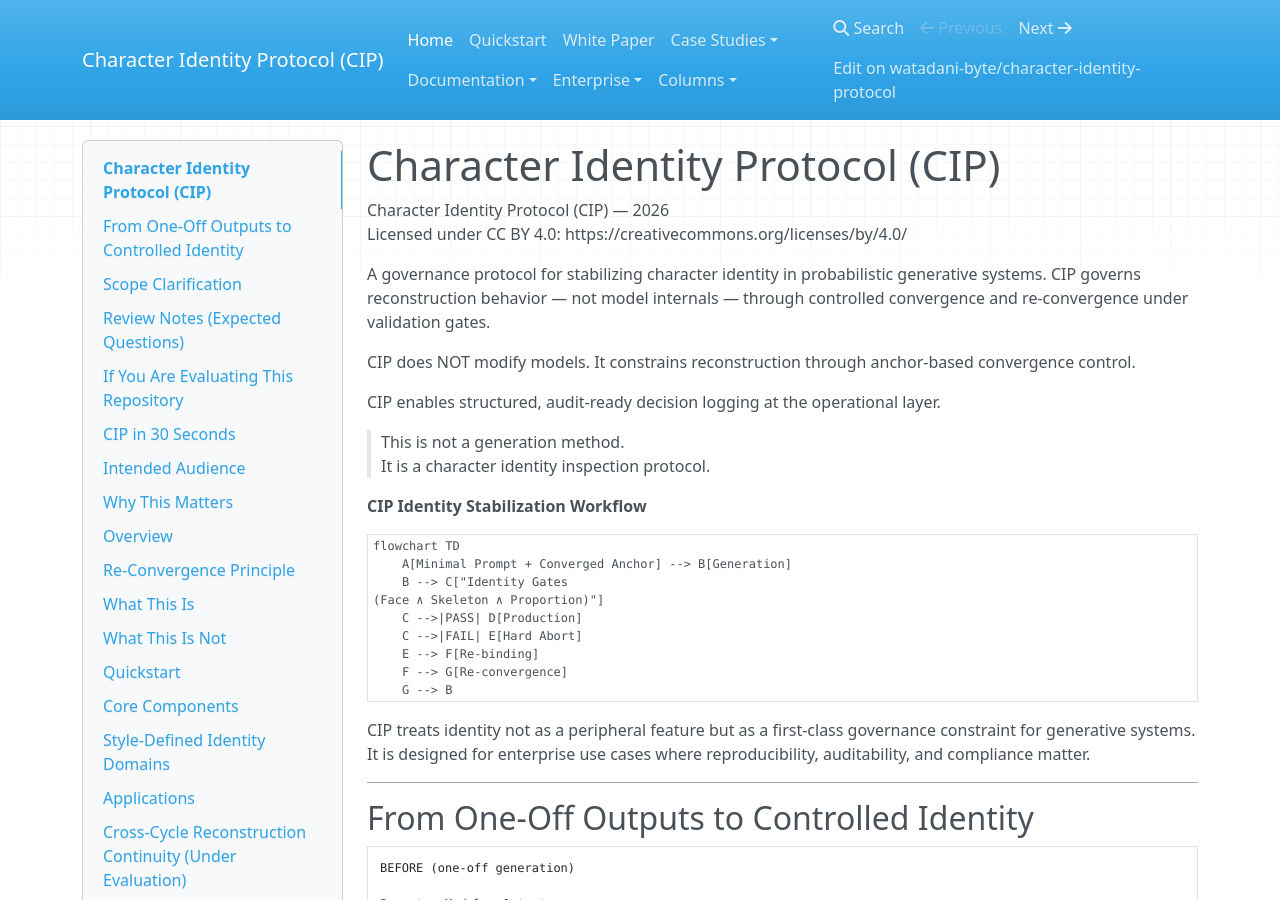
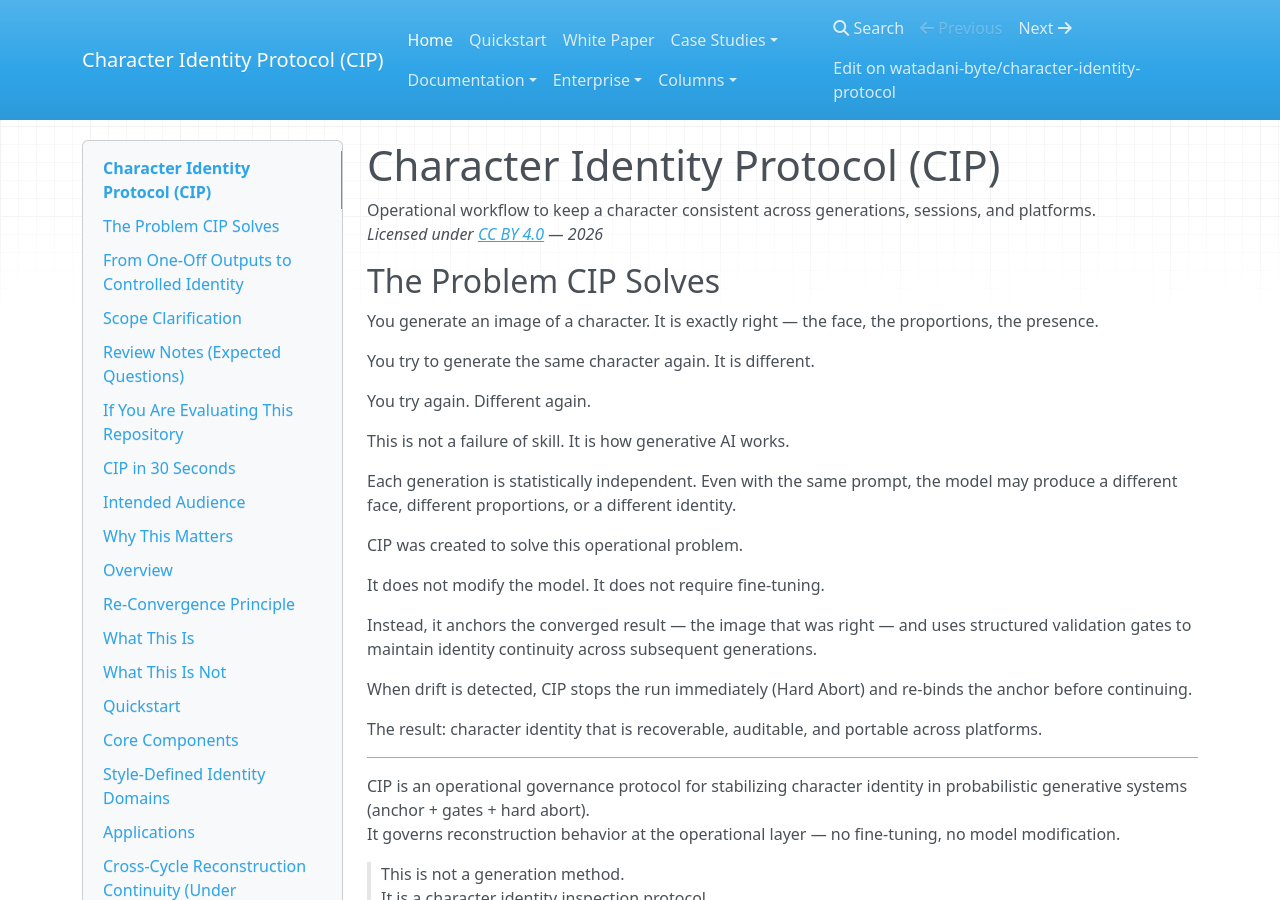
Before and after one commit to watadani-byte/character-identity-protocol, an MkDocs documentation site: the page built from docs/index.md, in a window 1280 px wide and 900 px high. Built offline with MkDocs 1.6.1, drawn with Linux system fonts in a browser that asks for light colours; nearby versions of some CDN libraries; some of the changed text lies outside the part shown.

Commit message:
index.md を更新

```diff
--- a/docs/index.md
+++ b/docs/index.md
@@ -1,17 +1,44 @@
 # Character Identity Protocol (CIP)
 
-Character Identity Protocol (CIP) — 2026
-Licensed under CC BY 4.0: https://creativecommons.org/licenses/by/4.0/
+Operational workflow to keep a character consistent across generations, sessions, and platforms.
+*Licensed under [CC BY 4.0](https://creativecommons.org/licenses/by/4.0/) — 2026*
 
-A governance protocol for stabilizing character identity
-in probabilistic generative systems.
-CIP governs reconstruction behavior — not model internals —
-through controlled convergence and re-convergence under validation gates.
+## The Problem CIP Solves
 
-CIP does NOT modify models.
-It constrains reconstruction through anchor-based convergence control.
+You generate an image of a character.
+It is exactly right — the face, the proportions, the presence.
 
-CIP enables structured, audit-ready decision logging at the operational layer.
+You try to generate the same character again.
+It is different.
+
+You try again.
+Different again.
+
+This is not a failure of skill. It is how generative AI works.
+
+Each generation is statistically independent.
+Even with the same prompt, the model may produce a different face,
+different proportions, or a different identity.
+
+CIP was created to solve this operational problem.
+
+It does not modify the model.
+It does not require fine-tuning.
+
+Instead, it anchors the converged result — the image that was right —
+and uses structured validation gates to maintain identity continuity
+across subsequent generations.
+
+When drift is detected, CIP stops the run immediately (Hard Abort)
+and re-binds the anchor before continuing.
+
+The result: character identity that is recoverable,
+auditable, and portable across platforms.
+
+-----
+
+CIP is an operational governance protocol for stabilizing character identity in probabilistic generative systems (anchor + gates + hard abort).
+It governs reconstruction behavior at the operational layer — no fine-tuning, no model modification.
 
 > This is not a generation method.
 > It is a character identity inspection protocol.
@@ -101,6 +128,12 @@ Please refer to: [Decision Pack](decision_pack.md)
 -----
 
 ## CIP in 30 Seconds
+
+**CIP lets you:**
+
+- Reproduce a character from a validated anchor
+- Continue generation without identity drift (bounded by gates)
+- Stop and recover immediately when drift appears (Hard Abort → Re-bind)
 
 **Problem**
 AI image generation loses character identity over time.
```
